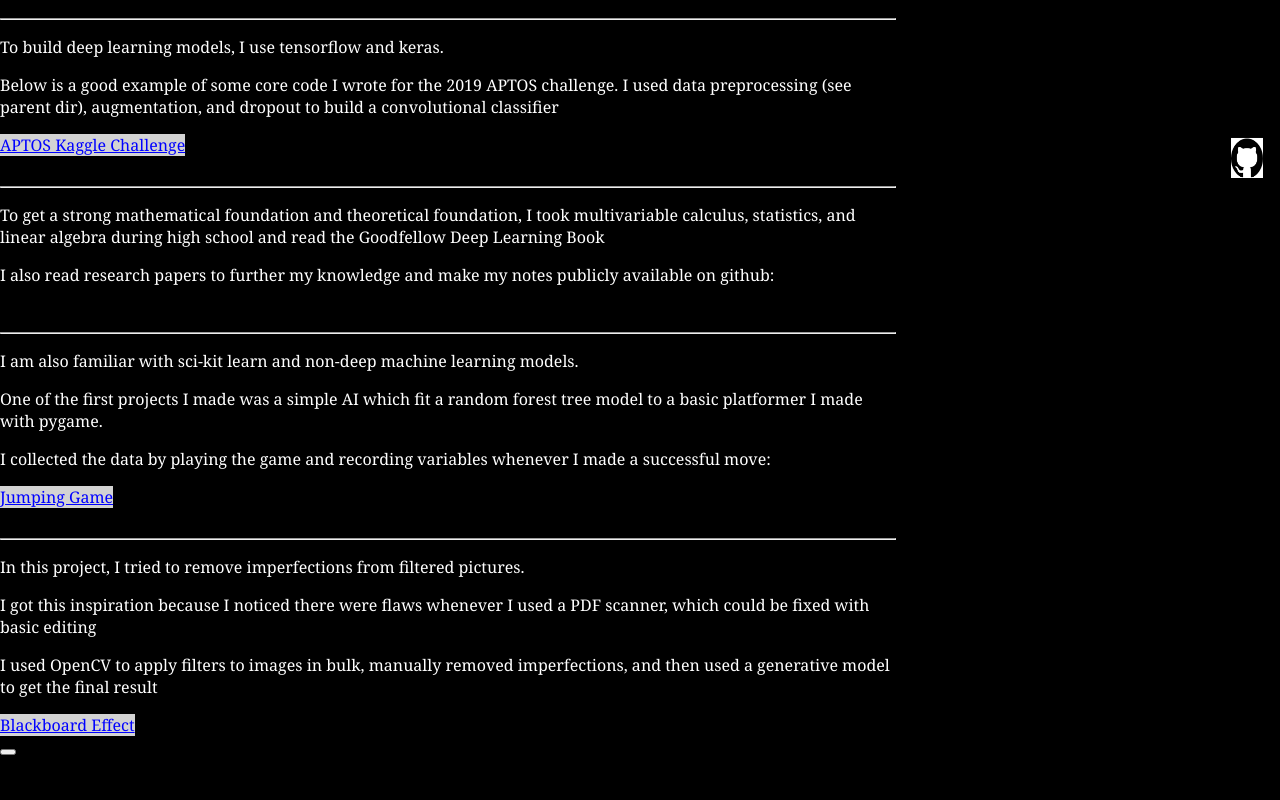
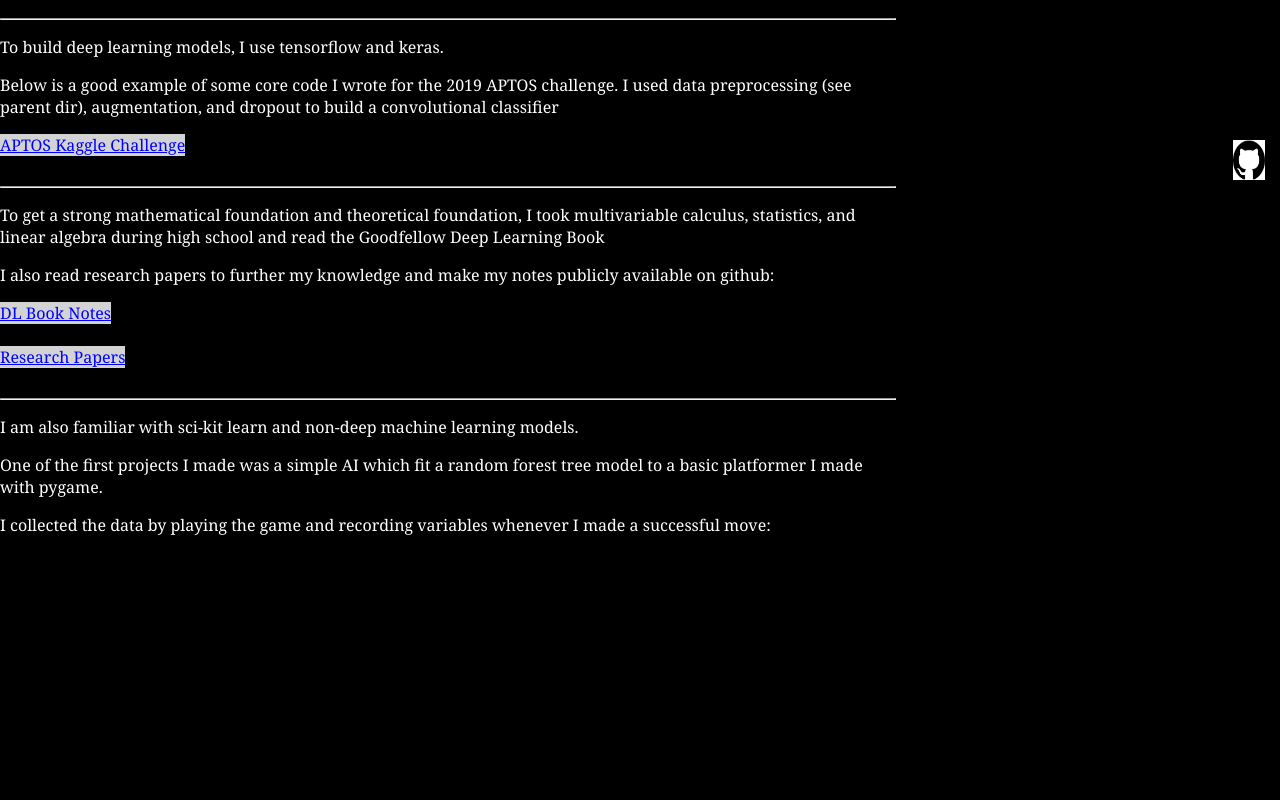
Before and after one commit to mgntprg/mysite, a React (Create React App) app: page / in a window 1280 px wide. Shown: the part 600-1400 px from the top of the page. Before the commit the page ends 1356 px from the top, so only its background shows below. Built offline with nearby package versions, Linux system fonts and the light colour scheme.

Commit message:
Added video player

```diff
--- a/package.json
+++ b/package.json
@@ -10,6 +10,7 @@
     "gh-pages": "^3.0.0",
     "react": "^16.13.1",
     "react-dom": "^16.13.1",
+    "react-player": "^2.3.1",
     "react-router-dom": "^5.2.0",
     "react-scripts": "3.4.1",
     "react-transition-group": "^1.2.1"
--- a/src/index.css
+++ b/src/index.css
@@ -1,3 +1,10 @@
+@keyframes example {
+  0%   {color: black;}
+  25%  {color: rgb(116, 116, 9);}
+  50%  {color: rgb(141, 155, 104); }
+  100% {color: rgb(248, 252, 248);}
+}
+
 body {
   margin: 0;
   font-family: -apple-system, BlinkMacSystemFont, 'Segoe UI', 'Roboto', 'Oxygen',
@@ -22,6 +29,13 @@ code {
   max-width: 70vw;
 }
 
+h2
+{
+
+  animation-name: example;
+  animation-duration: 4s;
+}
+
 a
 {
   color: blue;
@@ -38,6 +52,7 @@ a
   top: 92.2vh;
   left: 96.2vw;
   line-height:0%;
+  border: 2px solid;
 }
 
 .github:hover
@@ -45,10 +60,6 @@ a
   cursor: grab;
 }
 
-.gitbutton
-{
-
-}
 
 .mypic
 {
--- a/src/index.js
+++ b/src/index.js
@@ -9,6 +9,7 @@ import github_pic from './github.png'
 import ReactCSSTransitionGroup from 'react-transition-group'; // ES6
 import {Link} from 'react-router-dom';
 import { BrowserRouter as Router, Route } from 'react-router-dom';
+import ReactPlayer from 'react-player'
 
 function WebDev(props)
 {
@@ -44,6 +45,10 @@ function DataSci(props)
   <div>
   <p>To get a strong mathematical foundation and theoretical foundation, I took multivariable calculus, statistics, and linear algebra during high school and read the Goodfellow Deep Learning Book</p>
   <p>I also read research papers to further my knowledge and make my notes publicly available on github:</p>
+  <a target="_blank" rel="noopener noreferrer" href="https://github.com/mgntprg/DL_Book">DL Book Notes</a>
+  <br></br>
+  <br></br>
+  <a target="_blank" rel="noopener noreferrer" href="https://github.com/mgntprg/Research_Papers_anno">Research Papers</a>
   </div>
 
   <br></br>
@@ -54,6 +59,8 @@ function DataSci(props)
   <p>I am also familiar with sci-kit learn and non-deep machine learning models.</p>
   <p>One of the first projects I made was a simple AI which fit a random forest tree model to a basic platformer I made with pygame. </p>
   <p>I collected the data by playing the game and recording variables whenever I made a successful move:</p>
+  <ReactPlayer url='https://www.youtube.com/watch?v=AHnLgGBiOkM' />
+  <br></br>
   <a target="_blank" rel="noopener noreferrer" href="https://github.com/mgntprg/JumpingClassifier">Jumping Game</a>
   </div>
 
@@ -90,7 +97,7 @@ function Description(props)
     </div>
     <img src={my_pic} className='mypic'/>
     <div>
-    <button className='gitbutton' onClick={() => window.location = 'https://stackoverflow.com/questions/28250103/how-to-navigate-via-clickhandlers'} ><img src={github_pic} className='github' /></button>
+    <img src={github_pic} className='github' onClick={() => window.location = 'https://github.com/mgntprg'}/>
     </div>
 
   </div>
```
Also changed, not shown: 1 other file (tests, documents, lock files or other folders).
